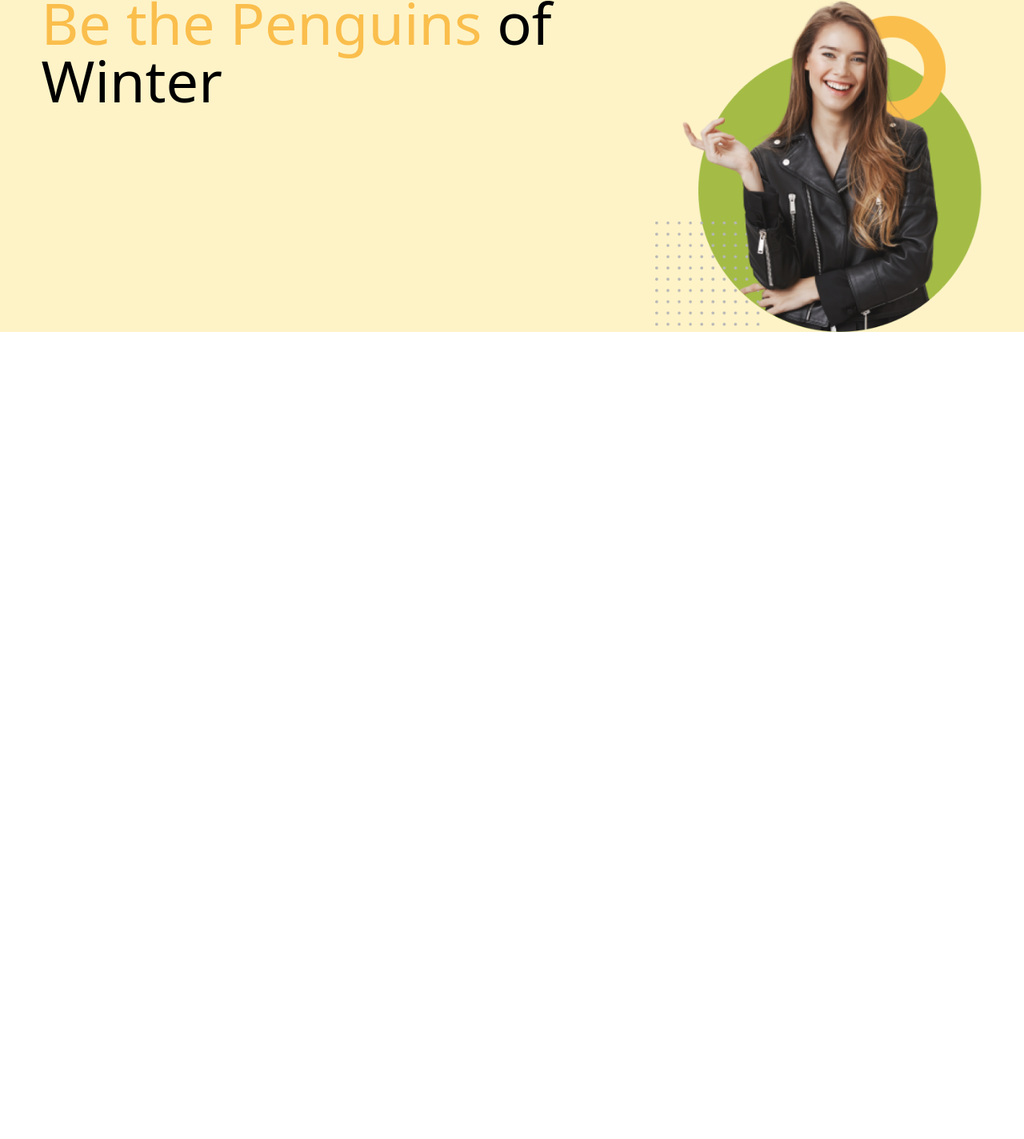
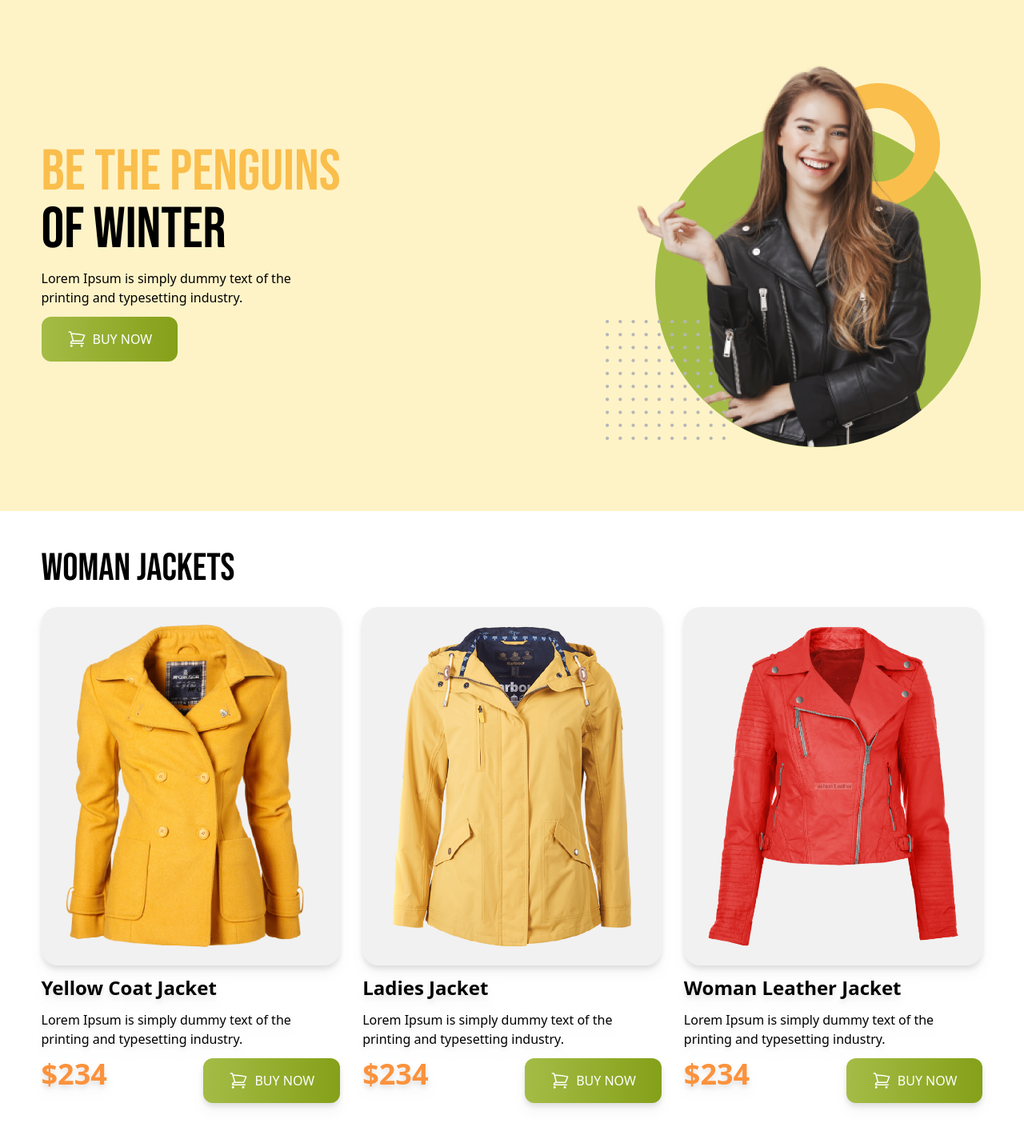
Before and after one commit to AbuMdNayeemKhan/ph-m3-m12, a plain HTML site: page index.html in a window 1280 px wide. Shown: the part 8-1432 px from the top of the page at 80% size. Before the commit the page ends 800 px from the top, so only its background shows below. Drawn offline with nearby package versions, Linux system fonts and the light colour scheme.

Commit message:
learning

```diff
--- a/index.html
+++ b/index.html
@@ -6,24 +6,99 @@
     <title>Penguin Fashion</title>
     <!-- tailwindcss cdn link -->
     <script src="https://cdn.tailwindcss.com"></script>
+
+    <style>
+        /* google fonts */
+        @import url('https://fonts.googleapis.com/css2?family=Bebas+Neue&family=Roboto:ital,wght@0,100;0,300;0,400;0,500;0,700;0,900;1,100;1,300;1,400;1,500;1,700;1,900&display=swap');
+        .font-bebas{
+            font-family: 'Bebas Neue', sans-serif;
+        }
+        .font-roboto{
+            font-family: 'Roboto', sans-serif;
+        }
+    </style>
 </head>
 <body>
-    <header class="bg-amber-100">
-        <div class="bg-amber-100 w-[1177px] mx-auto flex">
+    <header class="bg-amber-100 py-20">
+        <div class="max-w-[1177px] mx-auto flex">
             <!-- nav section start -->
             <div></div>
             <!-- nav section ended -->
             <!-- banner section start -->
-            <div>
-                <h1 class="text-7xl"><span class="text-[#FABE4C]">Be the Penguins</span> of Winter</h1>
+            <div class="flex flex-col md:flex-row justify-between items-center w-full">
+                <div class="space-y-3">
+                    <h1 class="text-7xl uppercase font-bebas max-w-[377px]"><span class="text-[#FABE4C]">Be the Penguins</span> of Winter</h1>
+                    <p class="w-[360px]">Lorem Ipsum is simply dummy text of the printing and typesetting industry.</p>
+                    <button class="py-4 px-8 text-white rounded-xl uppercase font-medium flex gap-2 bg-gradient-to-r from-[#A4BC46] to-[#85A019]">
+                        <svg xmlns="http://www.w3.org/2000/svg" fill="none" viewBox="0 0 24 24" stroke-width="1.5" stroke="currentColor" class="w-6 h-6">
+                            <path stroke-linecap="round" stroke-linejoin="round" d="M2.25 3h1.386c.51 0 .955.343 1.087.835l.383 1.437M7.5 14.25a3 3 0 0 0-3 3h15.75m-12.75-3h11.218c1.121-2.3 2.1-4.684 2.924-7.138a60.114 60.114 0 0 0-16.536-1.84M7.5 14.25 5.106 5.272M6 20.25a.75.75 0 1 1-1.5 0 .75.75 0 0 1 1.5 0Zm12.75 0a.75.75 0 1 1-1.5 0 .75.75 0 0 1 1.5 0Z" />
+                        </svg>
+                        BUY NOW</button>
+                </div>
+                <div>
+                    <img src="images/model.png" alt="">
+                </div>
             </div>
-            <div>
-                <img src="images/model.png" alt="">
-            </div>
-            <!-- banner section start -->
+            <!-- banner section ended -->
         </div>
     </header>
-    <main></main>
+    <main class="max-w-[1177px] mx-auto ">
+        <!-- woman jackets start -->
+        <section class="py-12">
+            <h3 class="text-5xl font-bebas mb-6">Woman Jackets</h3>
+            <div class="grid grid-cols-1 md:grid-cols-2 lg:grid-cols-3 gap-7">
+                <!-- jackets one -->
+                <div class="space-y-3 drop-shadow-lg">
+                    <div class="bg-[#F1F1F1] p-5 rounded-[20px]">
+                        <img src="images/jacket-1.png" alt="">
+                    </div>
+                    <h4 class="text-2xl font-bold">Yellow Coat Jacket </h4>
+                    <p>Lorem Ipsum is simply dummy text of the printing and typesetting industry.</p>
+                    <div class="flex justify-between">
+                        <h3 class="text-4xl font-black text-orange-400">$234</h3>
+                        <button class="py-4 px-8 text-white rounded-xl uppercase font-medium flex gap-2 bg-gradient-to-r from-[#A4BC46] to-[#85A019]">
+                            <svg xmlns="http://www.w3.org/2000/svg" fill="none" viewBox="0 0 24 24" stroke-width="1.5" stroke="currentColor" class="w-6 h-6">
+                                <path stroke-linecap="round" stroke-linejoin="round" d="M2.25 3h1.386c.51 0 .955.343 1.087.835l.383 1.437M7.5 14.25a3 3 0 0 0-3 3h15.75m-12.75-3h11.218c1.121-2.3 2.1-4.684 2.924-7.138a60.114 60.114 0 0 0-16.536-1.84M7.5 14.25 5.106 5.272M6 20.25a.75.75 0 1 1-1.5 0 .75.75 0 0 1 1.5 0Zm12.75 0a.75.75 0 1 1-1.5 0 .75.75 0 0 1 1.5 0Z" />
+                            </svg>
+                            BUY NOW</button>
+                    </div>
+                </div>
+                <!-- jackets two -->
+                <div class="space-y-3 drop-shadow-lg">
+                    <div class="bg-[#F1F1F1] p-5 rounded-[20px]">
+                        <img src="images/jacket-2.png" alt="">
+                    </div>
+                    <h4 class="text-2xl font-bold">Ladies Jacket</h4>
+                    <p>Lorem Ipsum is simply dummy text of the printing and typesetting industry.</p>
+                    <div class="flex justify-between">
+                        <h3 class="text-4xl font-black text-orange-400">$234</h3>
+                        <button class="py-4 px-8 text-white rounded-xl uppercase font-medium flex gap-2 bg-gradient-to-r from-[#A4BC46] to-[#85A019]">
+                            <svg xmlns="http://www.w3.org/2000/svg" fill="none" viewBox="0 0 24 24" stroke-width="1.5" stroke="currentColor" class="w-6 h-6">
+                                <path stroke-linecap="round" stroke-linejoin="round" d="M2.25 3h1.386c.51 0 .955.343 1.087.835l.383 1.437M7.5 14.25a3 3 0 0 0-3 3h15.75m-12.75-3h11.218c1.121-2.3 2.1-4.684 2.924-7.138a60.114 60.114 0 0 0-16.536-1.84M7.5 14.25 5.106 5.272M6 20.25a.75.75 0 1 1-1.5 0 .75.75 0 0 1 1.5 0Zm12.75 0a.75.75 0 1 1-1.5 0 .75.75 0 0 1 1.5 0Z" />
+                            </svg>
+                            BUY NOW</button>
+                    </div>
+                </div>
+                <!-- jackets three -->
+                <div class="space-y-3 drop-shadow-lg">
+                    <div class="bg-[#F1F1F1] p-5 rounded-[20px]">
+                        <img src="images/jacket-3.png" alt="">
+                    </div>
+                    <h4 class="text-2xl font-bold">Woman Leather Jacket </h4>
+                    <p>Lorem Ipsum is simply dummy text of the printing and typesetting industry.</p>
+                    <div class="flex justify-between">
+                        <h3 class="text-4xl font-black text-orange-400">$234</h3>
+                        <button class="py-4 px-8 text-white rounded-xl uppercase font-medium flex gap-2 bg-gradient-to-r from-[#A4BC46] to-[#85A019]">
+                            <svg xmlns="http://www.w3.org/2000/svg" fill="none" viewBox="0 0 24 24" stroke-width="1.5" stroke="currentColor" class="w-6 h-6">
+                                <path stroke-linecap="round" stroke-linejoin="round" d="M2.25 3h1.386c.51 0 .955.343 1.087.835l.383 1.437M7.5 14.25a3 3 0 0 0-3 3h15.75m-12.75-3h11.218c1.121-2.3 2.1-4.684 2.924-7.138a60.114 60.114 0 0 0-16.536-1.84M7.5 14.25 5.106 5.272M6 20.25a.75.75 0 1 1-1.5 0 .75.75 0 0 1 1.5 0Zm12.75 0a.75.75 0 1 1-1.5 0 .75.75 0 0 1 1.5 0Z" />
+                            </svg>
+                            BUY NOW</button>
+                    </div>
+                </div>
+            </div>
+        </section>
+        <!-- woman jackets ended -->
+    </main>
     <footer></footer>
 </body>
 </html>
```
